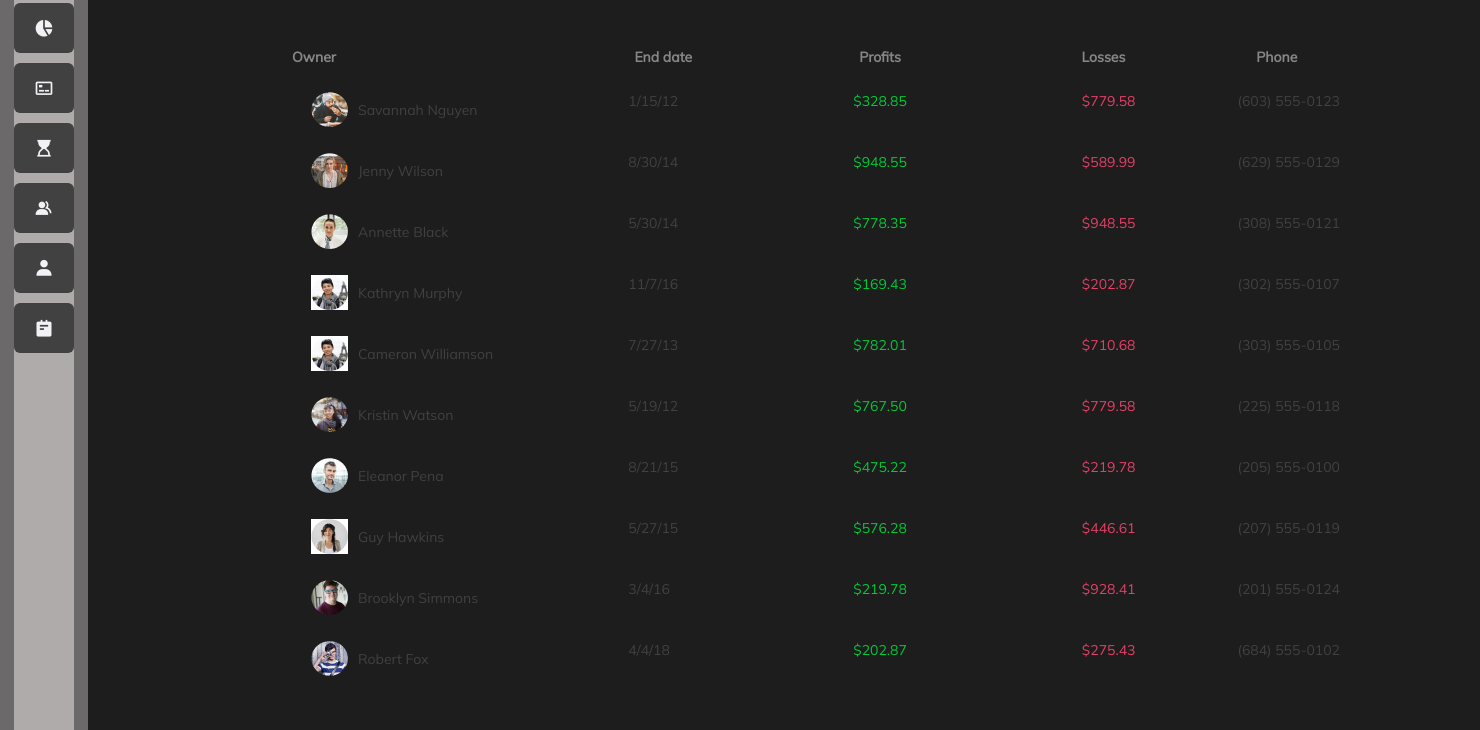
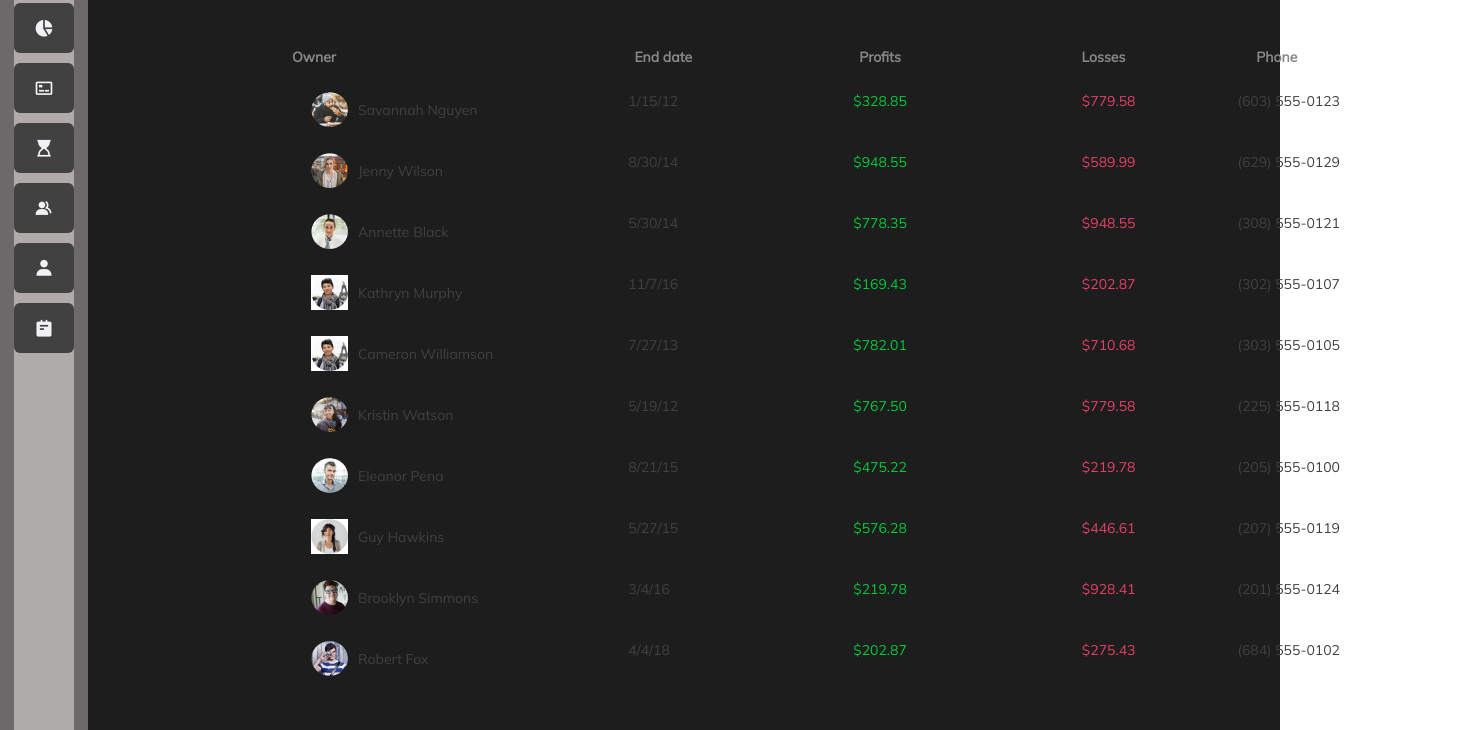
Before and after one commit to Temur00/Month3_Lesson3, a plain HTML site: page index.html in a window 1280 px wide. Shown: the part 231-961 px from the top of the page, 1480 px wide, since content can reach past the window. Drawn offline with nearby package versions, Linux system fonts and the light colour scheme.

Commit message:
background size changed

```diff
--- a/css/main.css
+++ b/css/main.css
@@ -44,7 +44,6 @@
 }
 
 body {
-  width: 1480px;
   height: 1100px;
 }
 
--- a/css/style.css
+++ b/css/style.css
@@ -42,7 +42,6 @@
 }
 
 body {
-  width: 1480px;
   height: 1100px;
 }
 
```
